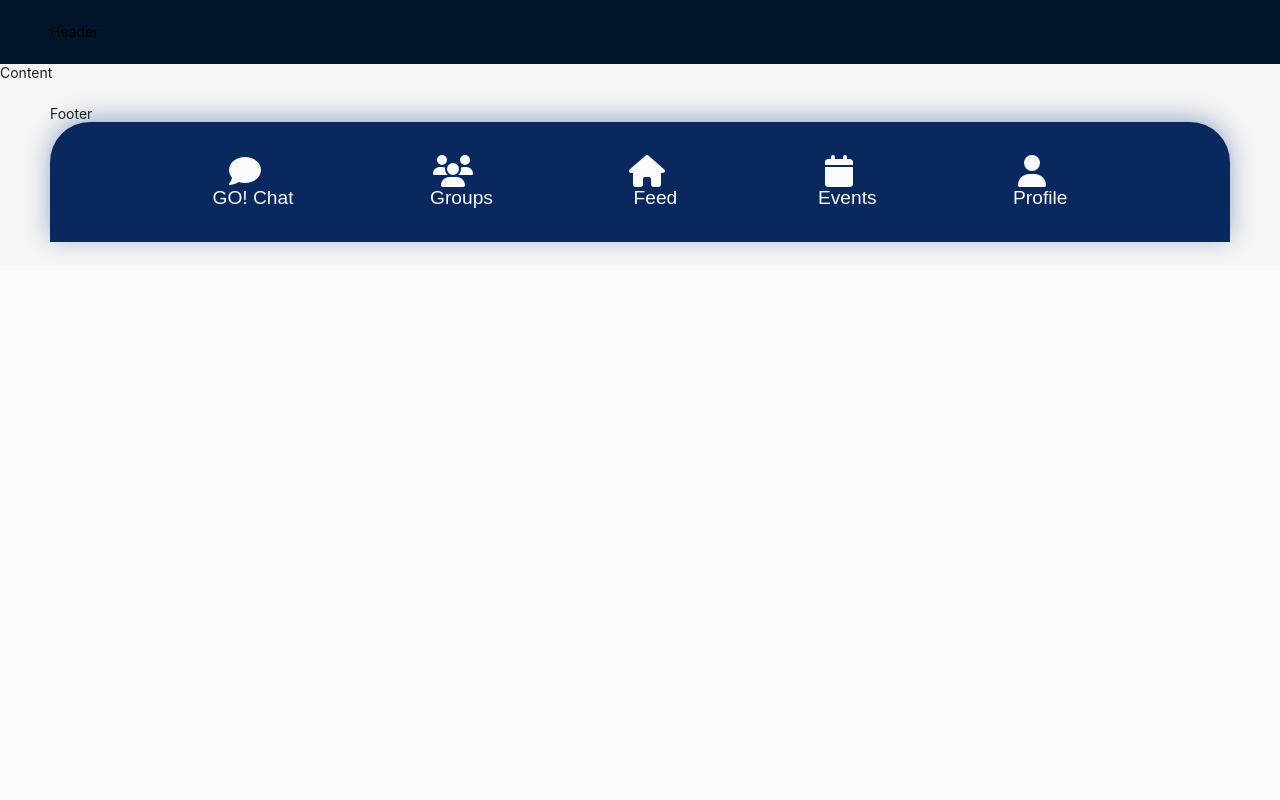
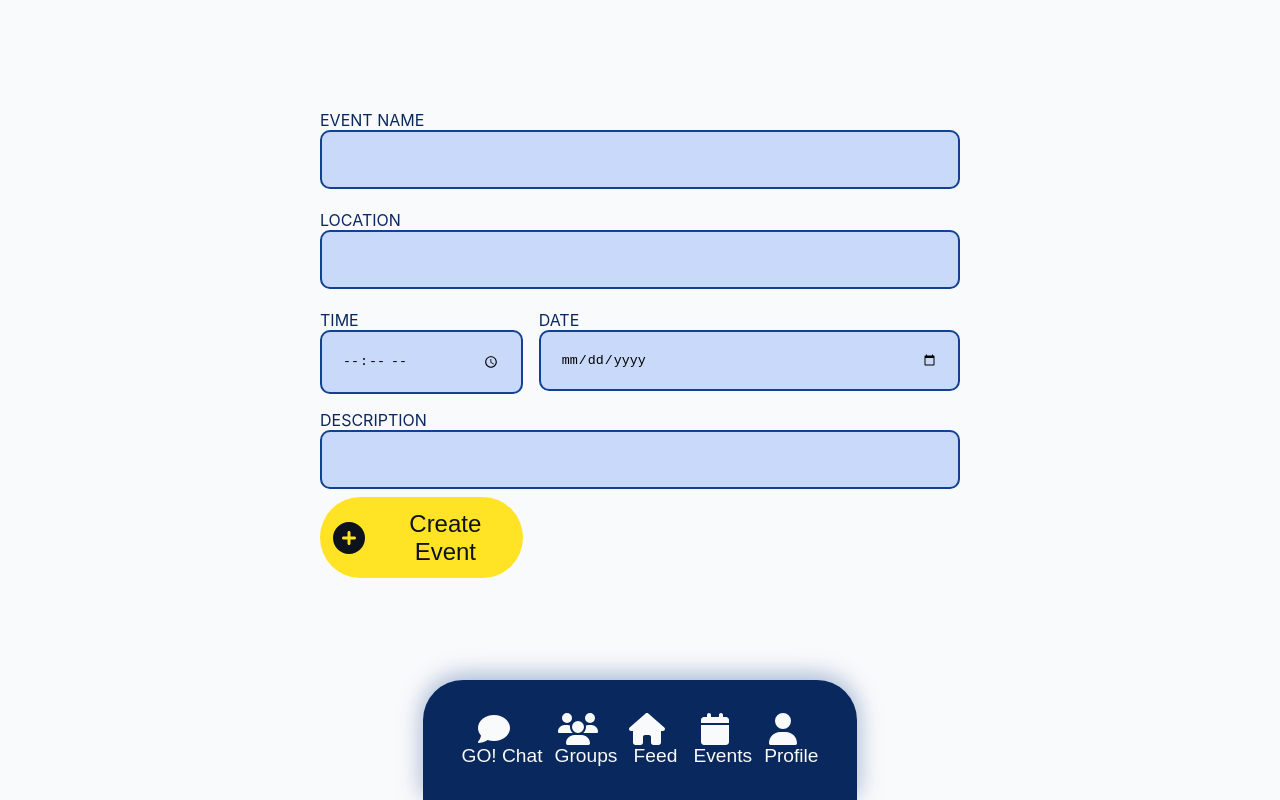
Before and after one commit to paceuniversity/cs491fall2024team4, a React (Create React App) app in the folder setter-social/: page /events/newevent in a window 1280 px wide. Built offline with nearby package versions, Linux system fonts and the light colour scheme; no server answers.

Commit message:
CreateEvent Form
Form is working and writing to Firestore as expected

```diff
--- a/setter-social/src/components/footers/FooterMenu.js
+++ b/setter-social/src/components/footers/FooterMenu.js
@@ -66,6 +66,7 @@ const FooterMenu = () => {
     const menuNav = (e) => {
         console.log("menu clicked: ", e);
         //className={active === e.id ? 'active' : ''}
+        e.className += ' :active';
         setActive(e.id);
     };
     return(
--- /dev/null
+++ b/setter-social/src/components/forms/CreateEventForm.js
@@ -0,0 +1,78 @@
+import '../../styles/text.css';
+import '../../styles/buttons.css';
+import '../../styles/forms.css';
+
+import { useState } from 'react';
+
+import { eventWrite } from '../../utils/write';
+
+import { FontAwesomeIcon } from '@fortawesome/react-fontawesome';
+import { faCirclePlus } from '@fortawesome/free-solid-svg-icons';
+
+const CreateEventForm = () => {
+    const [ name, setEventName ] = useState("");
+    const [ location, setEventLoc ] = useState("");
+    const [ time, setEventTime ] = useState("");
+    const [ date, setEventDate ] = useState("");
+    const [ description, setEventDesc ] = useState("");
+
+    const eventData = {
+        name: name,
+        location: location,
+        time: time,
+        date: date,
+        description: description,
+    };
+
+    const handleSubmit = async (e) => {
+        e.preventDefault();
+        await eventWrite(eventData);
+    };
+
+    return(
+        <div className='form__wrapper'>
+            <form className='form__container-grid' onSubmit={handleSubmit}>
+                <div style={{ gridColumn: 'span 3' }}>
+                    <div className='form__field'>
+                        <label htmlFor='eventName'>Event Name</label>
+                        <input id='eName' type='text' name='eventName' value={name} onChange={(e) => setEventName(e.target.value)}></input>
+                    </div>
+                </div>
+
+                <div style={{ gridColumn: 'span 3' }}>
+                    <div className='form__field'>
+                        <label htmlFor='eventLoc'>Location</label>
+                        <input id='eLocation' type='text' name='eventLoc' value={location} onChange={(e) => setEventLoc(e.target.value)}></input>
+                    </div>
+                </div>
+
+                <div style={{ gridColumn: 'span 1' }}>
+                    <div className='form__field'>
+                        <label htmlFor='eventTime'>Time</label>
+                        <input id='eTime' type='time' name='eventTime' value={time} onChange={(e) => setEventTime(e.target.value)}></input>
+                    </div>
+                </div>
+
+                <div style={{ gridColumn: 'span 2' }}>
+                    <div className='form__field'>
+                        <label htmlFor='eventDate'>Date</label>
+                        <input id='eDate' type='date' name='eventDate' value={date} onChange={(e) => setEventDate(e.target.value)}></input>
+                    </div>
+                </div>
+
+                <div style={{ gridColumn: 'span 3' }}>
+                    <div className='form__field'>
+                        <label htmlFor='eventDesc'>Description</label>
+                        <input id='eDesc' type='text' name='eventDesc' value={description} onChange={(e) => setEventDesc(e.target.value)}></input>
+                    </div>
+                </div>
+
+                <button type='submit' className='icon-button'>
+                    <FontAwesomeIcon icon={faCirclePlus} /> Create Event
+                </button>
+            </form>
+        </div>
+    );
+}
+
+export default CreateEventForm;
--- a/setter-social/src/pages/CreateEvent.js
+++ b/setter-social/src/pages/CreateEvent.js
@@ -1,22 +1,14 @@
 import '../theme.css';
 
 import FooterMenu from '../components/footers/FooterMenu';
-
-import { Flex, Layout } from 'antd';
-
-const { Header, Footer, Content } = Layout;
+import CreateEventForm from '../components/forms/CreateEventForm';
 
 function CreateEvent() {
     return(
-        <Flex gap="middle" align='center'>
-            <Layout>
-                <Header>Header</Header>
-                <Content>Content</Content>
-                <Footer>Footer
-                    <FooterMenu />
-                </Footer>
-            </Layout>
-        </Flex>
+        <div className='flex-center-col light-theme'>
+            <CreateEventForm />
+            <FooterMenu />
+        </div>
     );
 }
 
--- /dev/null
+++ b/setter-social/src/utils/write.js
@@ -0,0 +1,26 @@
+import { db } from '../firebase';
+import { collection, addDoc } from 'firebase/firestore';
+
+//import { v4 as uuidv4 } from 'uuid';
+
+console.log("Writing script loaded.");
+
+export const eventWrite = async (data) => {
+    try {
+        //const userID = uuidv4().substring(0, 6);
+
+        const add = {
+            name: data.name,
+            location: data.location,
+            time: data.time,
+            date: data.date,
+            description: data.description,
+        };
+
+        const docRef = await addDoc(collection(db, 'events'), add);
+
+        console.log("Event added successfully: ", docRef.id);
+    } catch (error) {
+        console.error("Error adding event: ", error);
+    }
+};
```
